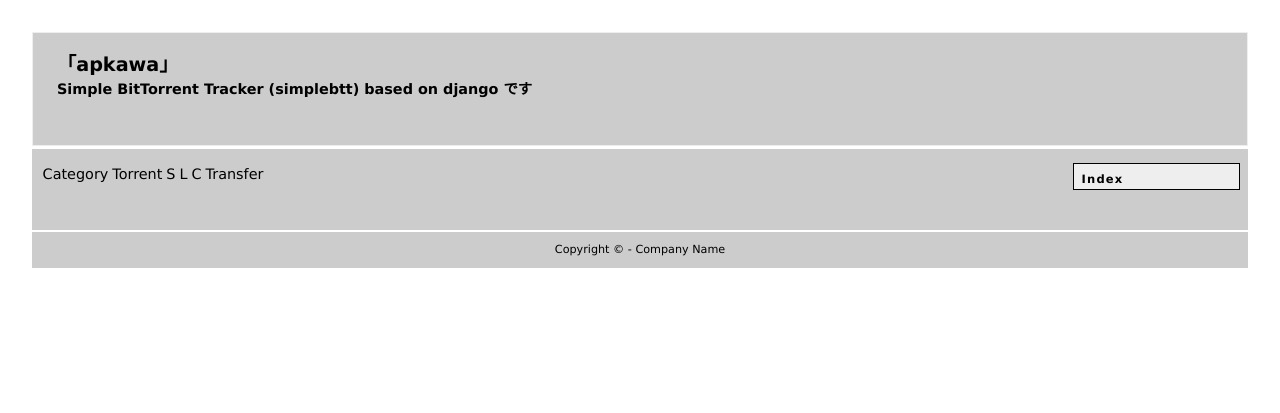
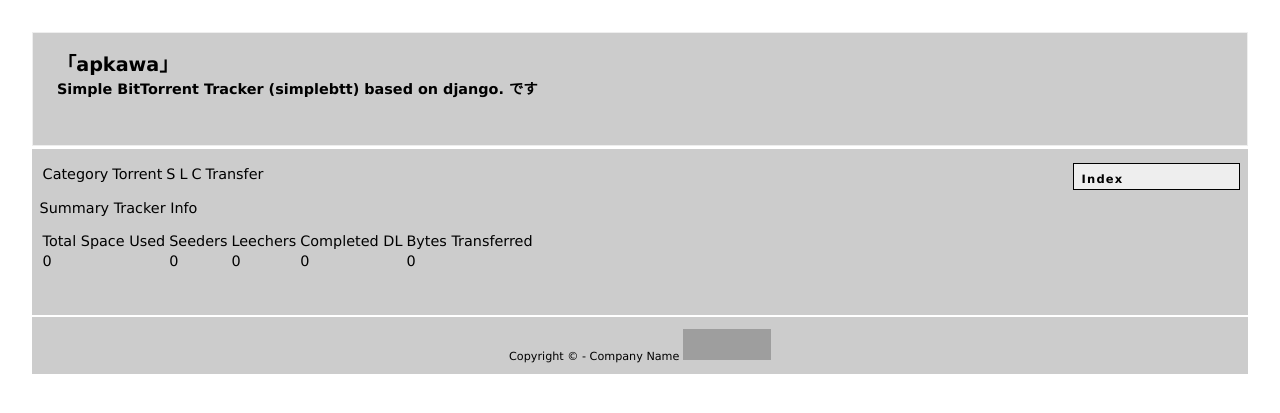
Before and after one commit to Apkawa/simplebtt, a Django app: template templates/torrent_list.html in a window 1280 px wide. Shown: the top 413 px of the page. Run offline with Django 3.2, Linux system fonts and the light colour scheme; the template is opened without the code that fills it, so the values that code supplies are empty; grey boxes are pictures that could not be loaded.

Commit message:
commit desu

```diff
--- a/templates/base.html
+++ b/templates/base.html
@@ -2,8 +2,8 @@
 <html xmlns="http://www.w3.org/1999/xhtml" xml:lang="en" lang="en">
 <head>
 <meta http-equiv="content-type" content="text/html; charset=utf-8" />
-<meta name="description" content="Enter your description here so that you can take advantage of search engine optimization." />
-<meta name="keywords" content="keywords, are, always, good, to have, and use, so that, you are, seen in the, search engines, and people, will come, to your, web site, then buy, what you, are selling, or saying" />
+<meta name="description" content="SimpleBTT - minimalistic bittorent tracker  based on django framework" />
+<meta name="keywords" content="bittorent, tracker, torrent, python, django, linux, framework" />
 <meta name="author" content="Unknown"/>
 <link rel="stylesheet" type="text/css" href="/tmedia/style.css" media="screen" />
 <title>{% block title %}SimpleBTT, です。。。{% endblock %}</title>
@@ -11,7 +11,7 @@
 <body>
 <div id="header">
 <h1>「apkawa」</h1>
-<h3>Simple BitTorrent Tracker (simplebtt) based on django です</h3>
+<h3>Simple BitTorrent Tracker (simplebtt) based on django. です</h3>
 </div><!--//end #header//-->
 <div id="centerColumn" class="clearfix">
 
@@ -22,7 +22,6 @@
 		{% endblock %}
 		<div id="tags">
 		</div><!--//end #tags//-->
-
 		</div><!--//end #rightColumn//-->
 
 {% block content %}
@@ -33,6 +32,10 @@
 </div>
 <!--//end #centerColumn//-->
 
-<div id="footer">Copyright &copy; - Company Name</div><!--//end #footer//-->
+<div id="footer">Copyright &copy; - Company Name
+		<a href="http://validator.w3.org/check?uri=referer"><img
+        src="http://www.w3.org/Icons/valid-xhtml10-blue"
+        alt="Valid XHTML 1.0 Strict" height="31" width="88" /></a>
+</div><!--//end #footer//-->
 </body>
 </html>
--- a/templates/torrent_list.html
+++ b/templates/torrent_list.html
@@ -8,7 +8,7 @@
 
 
 <tr>	<td>Category</td>
-	<td>Torrent</a></td>
+	<td>Torrent</td>
 	<td>S</td>
 	<td>L</td>
 	<td>C</td>
@@ -16,9 +16,15 @@
 
 {% for torrent in torrents %}
 <tr>
-	<td><b>{{ torrent.category }}</b></td>
-	<td><a href="tmedia/{{ torrent.file_path }}">{{ torrent.name}}</a> | <a href="info/{{ torrent.id }}">[info]</a><br>
-	Size: {{ torrent.size|filesizeformat }} | Date: {{ torrent.date|date:"r" }} | Description: {{ torrent.desc|truncatewords:5 }}
+	<td>
+	{% if torrent.category.img_url %}
+	<img src="{{ torrent.category.img_url }}"  alt="{{ torrent.category }}" width="50" height="50" />
+
+	{% else %}
+	<b>{{ torrent.category }}</b></td>
+	{% endif %}
+	<td><a href="tmedia/{{ torrent.file_path }}">{{ torrent.name}}</a> | <a href="info/{{ torrent.id }}">[info]</a>
+	<p>Size: {{ torrent.size|filesizeformat }} | Date: {{ torrent.date|date:"r" }} | Description: {{ torrent.desc|truncatewords:5 }}</p>
 	</td>
 	<td>{{ torrent.seed }}</td>
 	<td>{{ torrent.leech }}</td>
@@ -26,7 +32,27 @@
 	<td>{{ torrent.b_transfer|filesizeformat }}</td>
 
 </tr>
+
 {% endfor %}
 </table>
-<br>
+
+<p>Summary Tracker Info
+<table>
+<tr>
+	<td>Total Space Used</td>
+	<td>Seeders</td>
+	<td>Leechers</td>
+	<td>Completed DL</td>
+	<td>Bytes Transferred </td>
+</tr>
+<tr>
+	<td>0</td>
+	<td>0</td>
+	<td>0</td>
+	<td>0</td>
+	<td>0</td>
+</tr>
+</table>
+</p>
+
 {% endblock %}
--- a/tracker/views.py
+++ b/tracker/views.py
@@ -14,7 +14,7 @@ def torrent_list( request ):
     temp = Torrent.objects.all()
     t_t = [ {
         'id' : t.id,
-        'category' : t.category.name,
+        'category' : t.category,
         'name':t.name,
         'file_path' : t.file_path,
         'size' : t.size,
```
Also changed, not shown: tracker/models.py (+7 -0 lines).
